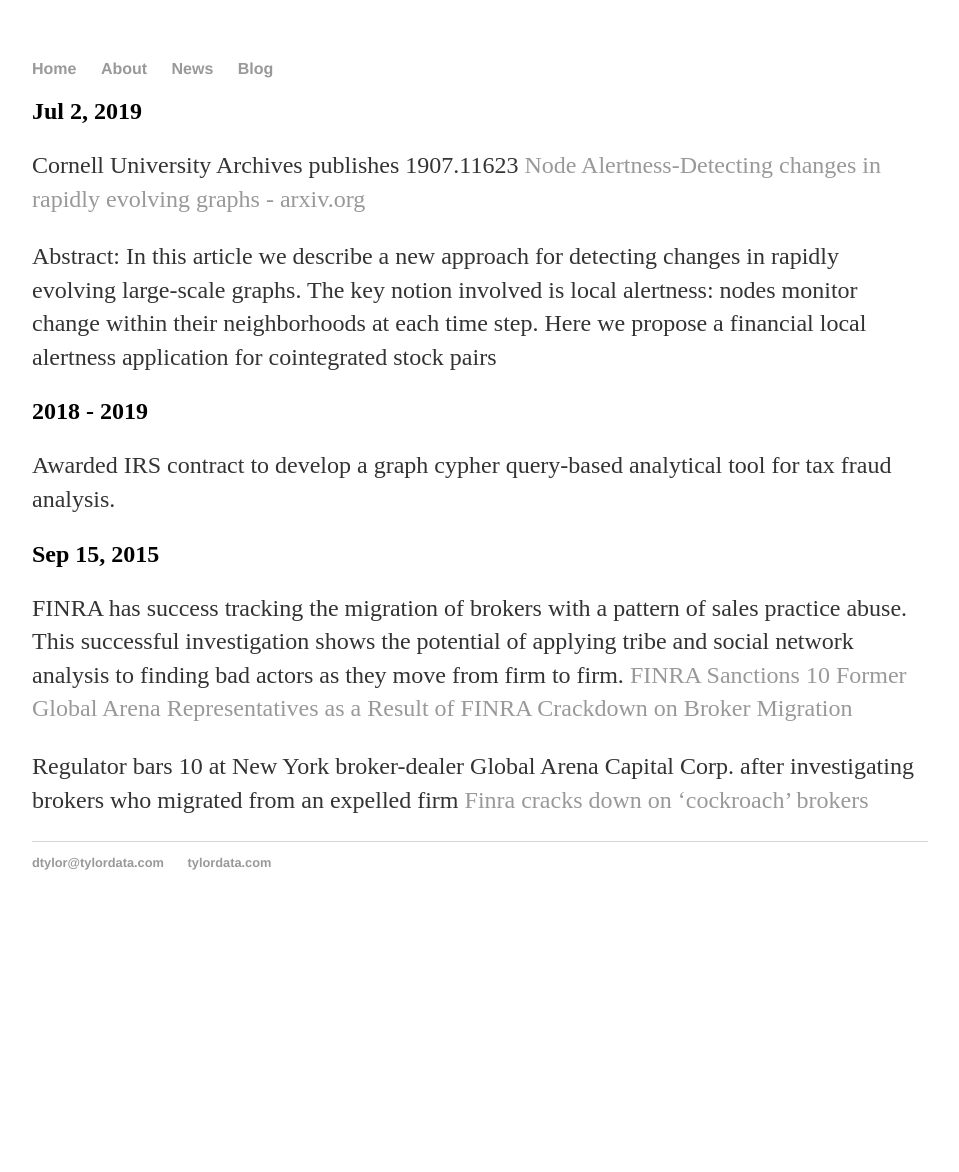
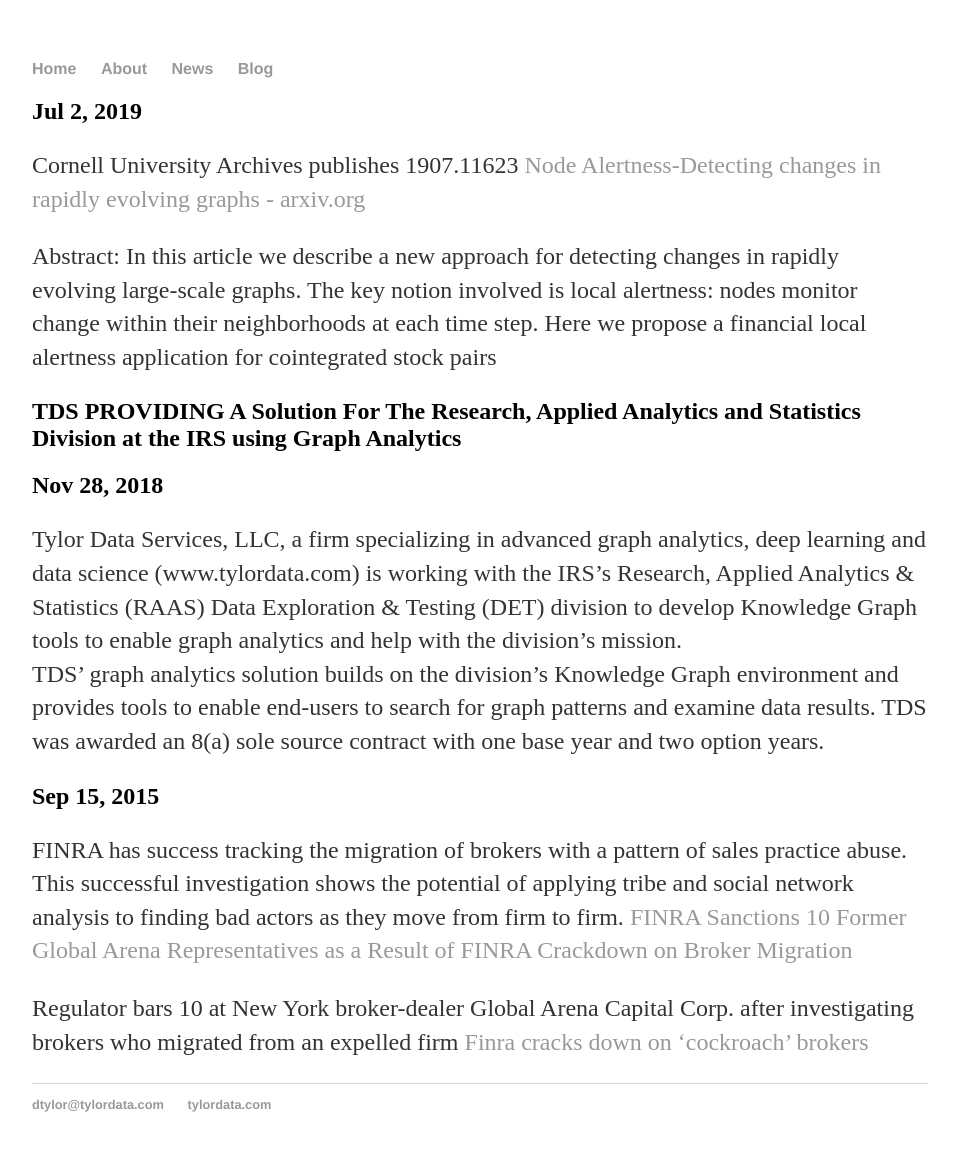
Before and after one commit to dtylor/dtylor.github.io, a Jekyll site: the page built from news.md, in a window 1280 px wide. Shown: the whole page, without its empty margins (160-1119 px from the left). Built offline with Jekyll 4.4.1, drawn with Linux system fonts in a browser that asks for light colours; before the commit the page ends 930 px from its top, so only the background shows below that.

Commit message:
Update news.md

```diff
--- a/news.md
+++ b/news.md
@@ -10,8 +10,10 @@
 The key notion involved is local alertness: nodes monitor change within their neighborhoods at each time step.
 Here we propose a financial local alertness application for cointegrated stock pairs
 
-## 2018 - 2019
-Awarded IRS contract to develop a graph cypher query-based analytical tool for tax fraud analysis.
+## TDS PROVIDING A Solution For The Research, Applied Analytics and Statistics Division at the IRS using Graph Analytics
+## Nov 28, 2018
+Tylor Data Services, LLC, a firm specializing in advanced graph analytics, deep learning and data science (www.tylordata.com) is working with the IRS’s Research, Applied Analytics & Statistics (RAAS) Data Exploration & Testing (DET) division to develop Knowledge Graph tools to enable graph analytics and help with the division’s mission.
+TDS’ graph analytics solution builds on the division’s Knowledge Graph environment and provides tools to enable end-users to search for graph patterns and examine data results.  TDS was awarded an 8(a) sole source contract with one base year and two option years.
 
 ## Sep 15, 2015
 FINRA has success tracking the migration of brokers with a pattern of sales practice abuse.  This successful investigation shows the potential of applying tribe and social network analysis to finding bad actors as they move from firm to firm.
```
